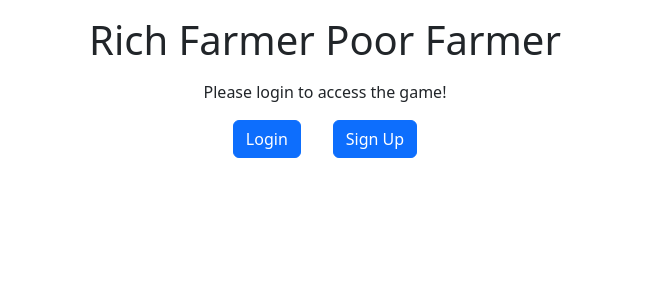
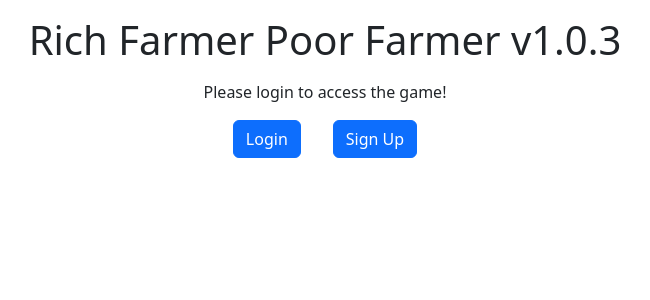
Before and after one commit to changohango/rfpf-client, a React (Create React App) app: page / in a window 1280 px wide. Shown: the top 300 px of the page, without its empty margins (315-965 px from the left). Built offline with nearby package versions, Linux system fonts and the light colour scheme; no server answers.

Commit message:
quick fixes, v1.0.3

```diff
--- a/public/index.html
+++ b/public/index.html
@@ -7,7 +7,7 @@
     <meta name="theme-color" content="#000000" />
     <meta
       name="description"
-      content="Web site created using create-react-app"
+      content="Rich Farmer Poor Farmer!"
     />
     <link rel="apple-touch-icon" href="%PUBLIC_URL%/logo192.png" />
     <!--
--- a/src/components/board/riskCardActions.tsx
+++ b/src/components/board/riskCardActions.tsx
@@ -274,6 +274,7 @@ export function getRiskCardActions(cardNumber: any, selectedGame: any, uid: any,
             console.log("Next turn being lost")
             setIsNextTurnLost(true)
             update(ref(db, "games/" + selectedGame + "/players/" + uid), { "boardSpace": 20 })
+            setMessage(players[uid].name + " moves to family reunion and loses a turn.")
             break;
         case 36:
             setIsNoRentDue(true)
--- a/src/components/login.tsx
+++ b/src/components/login.tsx
@@ -57,7 +57,7 @@ function Login() {
 
     return (
         <>
-            <h1 className="text-center my-3 title">Rich Farmer Poor Farmer</h1>
+            <h1 className="text-center my-3 title">Rich Farmer Poor Farmer v1.0.3</h1>
             <p className='text-center my-3'>Please login to access the game!</p>
             <div className='text-center'>
                 <Button className='mx-3' onClick={handleShowLogin}>Login</Button>
```
Also changed, not shown: public/logo192.png (deleted), public/logo512.png (deleted), public/manifest.json.
